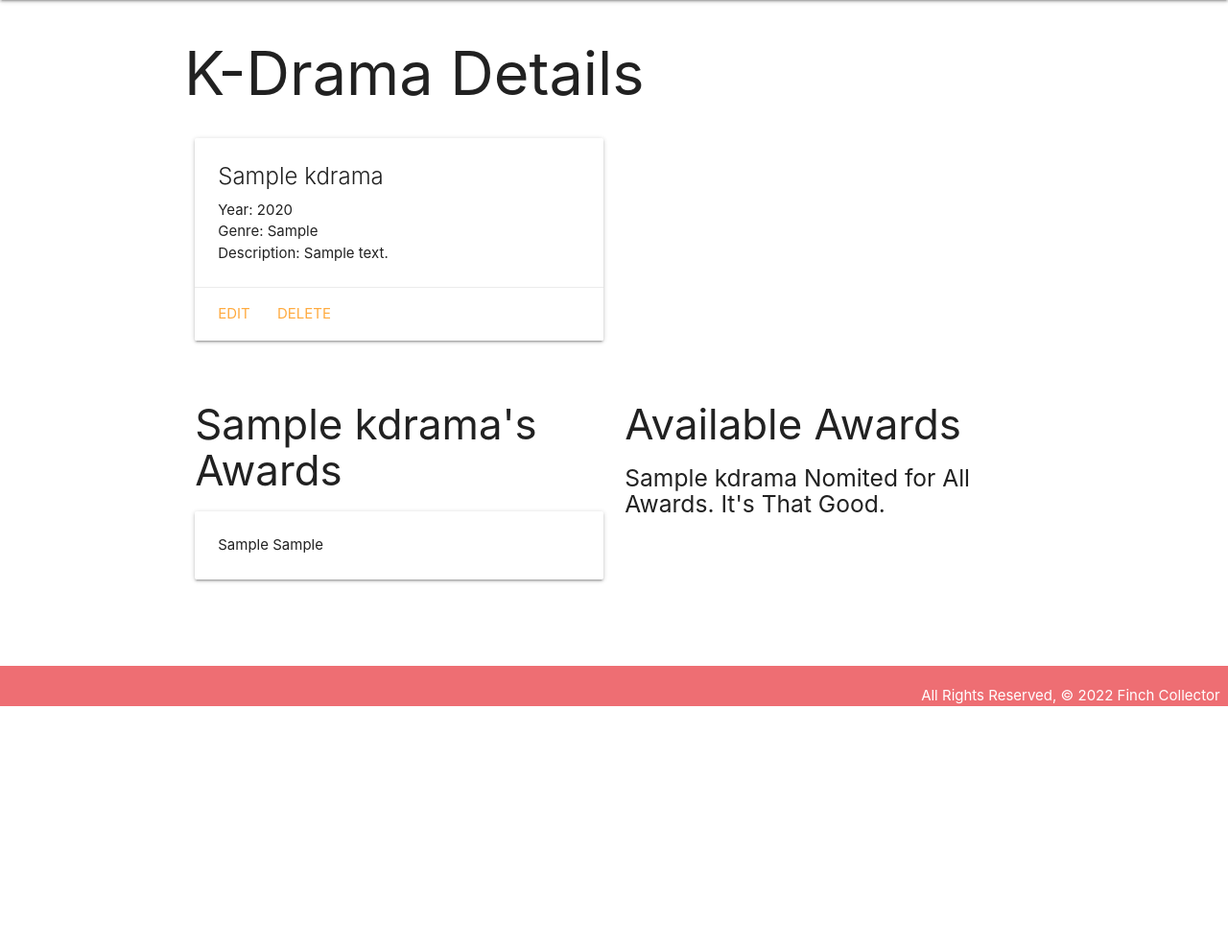
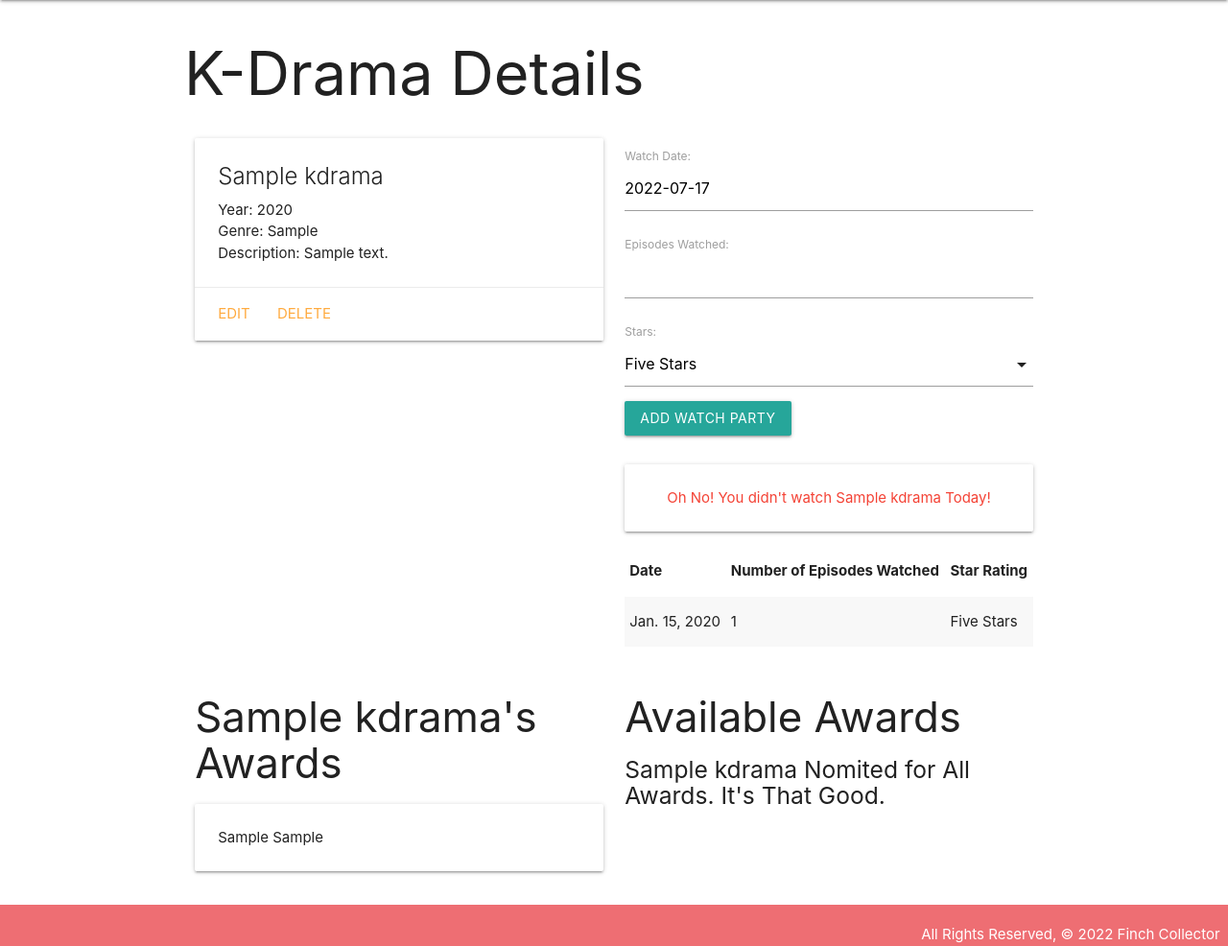
Before and after one commit to vchedeline/finchcollector, a Django app: page /kdramas/1/ in a window 1280 px wide. Shown: the part 64-1050 px from the top of the page at 96% size. Before the commit the page ends 800 px from the top, so only its background shows below. Run offline with Django 4.2, Linux system fonts and the light colour scheme; tables that the repository leaves empty hold one stand-in row (values such as "Sample post").

Commit message:
keeps track of watched days

```diff
--- a/main_app/admin.py
+++ b/main_app/admin.py
@@ -1,5 +1,6 @@
 from django.contrib import admin
-from .models import Award, Kdrama
+from .models import Award, Kdrama, Watching
 # Register your models here.
 admin.site.register(Kdrama)
 admin.site.register(Award)
+admin.site.register(Watching)
--- /dev/null
+++ b/main_app/forms.py
@@ -0,0 +1,10 @@
+
+from django.forms import ModelForm
+
+from django.forms import ModelForm
+from .models import Watching
+
+class WatchingForm(ModelForm):
+  class Meta:
+    model = Watching
+    fields = ['date', 'episodes', 'stars']
--- a/main_app/models.py
+++ b/main_app/models.py
@@ -1,6 +1,14 @@
-from unicodedata import category
 from django.db import models
 from django.urls import reverse
+from datetime import date
+
+STARS = (
+  ('5', 'Five Stars'),
+  ('4', 'Four Stars'),
+  ('3', 'Three Stars'),
+  ('2', 'Two Stars'),
+  ('1', 'One Stars')
+)
 
 # Create your models here.
 class Award(models.Model):
@@ -25,3 +33,18 @@ class Kdrama(models.Model):
 
   def get_absolute_url(self):
     return reverse('detail', kwargs={'kdrama_id': self.id},)
+
+  def watched_episode_today(self):
+    return self.watching_set.filter(date=date.today()).count() >= 1
+
+class Watching(models.Model):
+  date = models.DateField('Watch Date')
+  episodes = models.PositiveSmallIntegerField('Episodes Watched')
+  stars = models.CharField(max_length=1, choices=STARS, default=STARS[0][0])
+  kdrama = models.ForeignKey(Kdrama, on_delete=models.CASCADE)
+
+  def __str__(self):
+    return f'Watched {self.episodes} on {self.date}, Rating: {self.get_stars_display()}'
+
+  class Meta:
+    ordering = ['-date']
--- a/main_app/templates/base.html
+++ b/main_app/templates/base.html
@@ -16,6 +16,7 @@
       type="text/css"
       href="{% static 'css/style.css' %}"
     />
+    <script src="https://cdnjs.cloudflare.com/ajax/libs/materialize/1.0.0/js/materialize.min.js"></script>
   </head>
   <body>
     <header class="navbar-fixed">
--- a/main_app/templates/kdramas/detail.html
+++ b/main_app/templates/kdramas/detail.html
@@ -16,6 +16,40 @@
         <a href="{% url 'kdrama_delete' kdrama.id %}">Delete</a>
       </div>
     </div>
+  </div>
+  <div class="col s6">
+    <form action="{% url 'add_watching' kdrama.id %}" method="post">
+      {% csrf_token%} {{ watching_form.as_p}}
+      <input type="submit" value="Add Watch Party" class="btn" />
+    </form>
+    <br />
+    {% if kdrama.watched_episode_today %}
+    <div class="card-panel teal-text center-align">
+      Don't Stop Now! Binge Watch All of {{ kdrama.title }}
+    </div>
+    {% else %}
+    <div class="card-panel red-text center-align">
+      Oh No! You didn't watch {{kdrama.title}} Today!
+    </div>
+    {% endif %}
+    <table class="striped">
+      <thead>
+        <tr>
+          <th>Date</th>
+          <th>Number of Episodes Watched</th>
+          <th>Star Rating</th>
+        </tr>
+      </thead>
+      <tbody>
+        {% for watching in kdrama.watching_set.all %}
+        <tr>
+          <td>{{watching.date}}</td>
+          <td>{{watching.episodes}}</td>
+          <td>{{watching.get_stars_display}}</td>
+        </tr>
+        {% endfor %}
+      </tbody>
+    </table>
   </div>
 </div>
 <div class="row">
@@ -50,5 +84,18 @@
     {% endif %}
   </div>
 </div>
+<script>
+  // create a datepicker
+  var dateEl = document.getElementById("id_date");
+  M.Datepicker.init(dateEl, {
+    format: "yyyy-mm-dd",
+    defaultDate: new Date(),
+    setDefaultDate: true,
+    autoClose: true,
+  });
 
+  // initialize the meal select
+  var selectEl = document.getElementById("id_stars");
+  M.FormSelect.init(selectEl);
+</script>
 {% endblock %}
--- a/main_app/urls.py
+++ b/main_app/urls.py
@@ -9,6 +9,7 @@ urlpatterns = [
   path('kdramas/create/', views.KdramaCreate.as_view(), name='kdrama_create'),
   path('kdramas/<int:pk>/update/', views.KdramaUpdate.as_view(), name='kdrama_update'),
   path('kdramas/<int:pk>/delete/', views.KdramaDelete.as_view(), name='kdrama_delete'),
+  path('kdramas/<int:kdrama_id>/add_watching/', views.add_watching, name='add_watching'),
   path('kdramas/<int:kdrama_id>/assoc_award/<int:award_id>/', views.assoc_award, name='assoc_award'),
   path('awards/', views.AwardList.as_view(), name='awards_index'),
   path('awards/<int:pk>/', views.AwardDetail.as_view(), name='award_detail'),
--- a/main_app/views.py
+++ b/main_app/views.py
@@ -2,11 +2,11 @@ from django.shortcuts import redirect, render
 from django.views.generic.edit import CreateView, UpdateView, DeleteView
 from django.views.generic import ListView, DetailView
 from .models import Kdrama, Award
-
+from .forms import WatchingForm
 # Create your views here.
 class KdramaCreate(CreateView):
   model = Kdrama
-  fields = '__all__'
+  fields = ['title', 'year', 'genre', 'description']
 
 class KdramaUpdate(UpdateView):
   model = Kdrama
@@ -29,7 +29,16 @@ def kdramas_index(request):
 def kdrama_detail(request, kdrama_id):
   kdrama = Kdrama.objects.get(id=kdrama_id)
   undeserved_awards = Award.objects.exclude(id__in = kdrama.awards.all().values_list('id'))
-  return render(request, 'kdramas/detail.html', {'kdrama': kdrama, 'awards': undeserved_awards})
+  watching_form = WatchingForm()
+  return render(request, 'kdramas/detail.html', {'kdrama': kdrama, 'awards': undeserved_awards, 'watching_form': watching_form})
+
+def add_watching(request, kdrama_id):
+  form = WatchingForm(request.POST)
+  if form.is_valid():
+    new_watching = form.save(commit=False)
+    new_watching.kdrama_id = kdrama_id
+    new_watching.save()
+  return redirect('detail', kdrama_id=kdrama_id)
 
 def assoc_award(request, kdrama_id, award_id):
   Kdrama.objects.get(id=kdrama_id).awards.add(award_id)
```
Also changed, not shown: main_app/migrations/0004_watching.py (added), main_app/migrations/0005_alter_watching_date_alter_watching_episodes.py (added).
